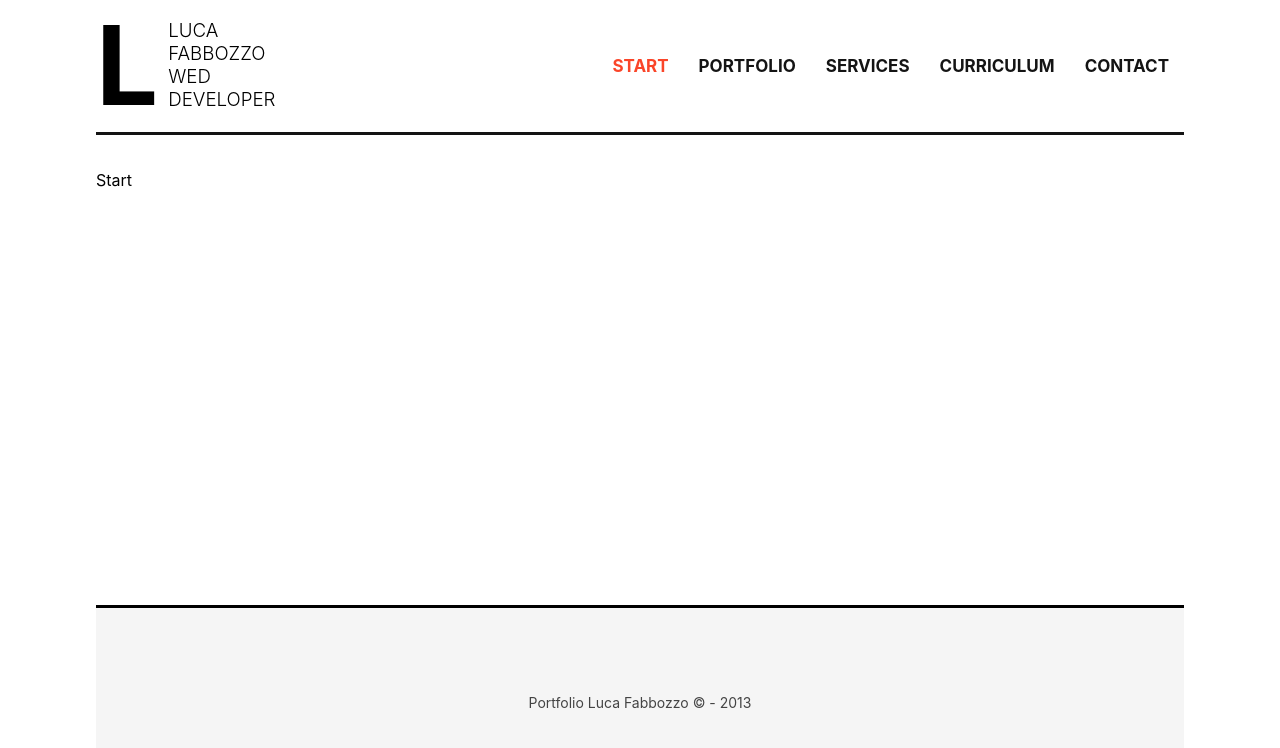
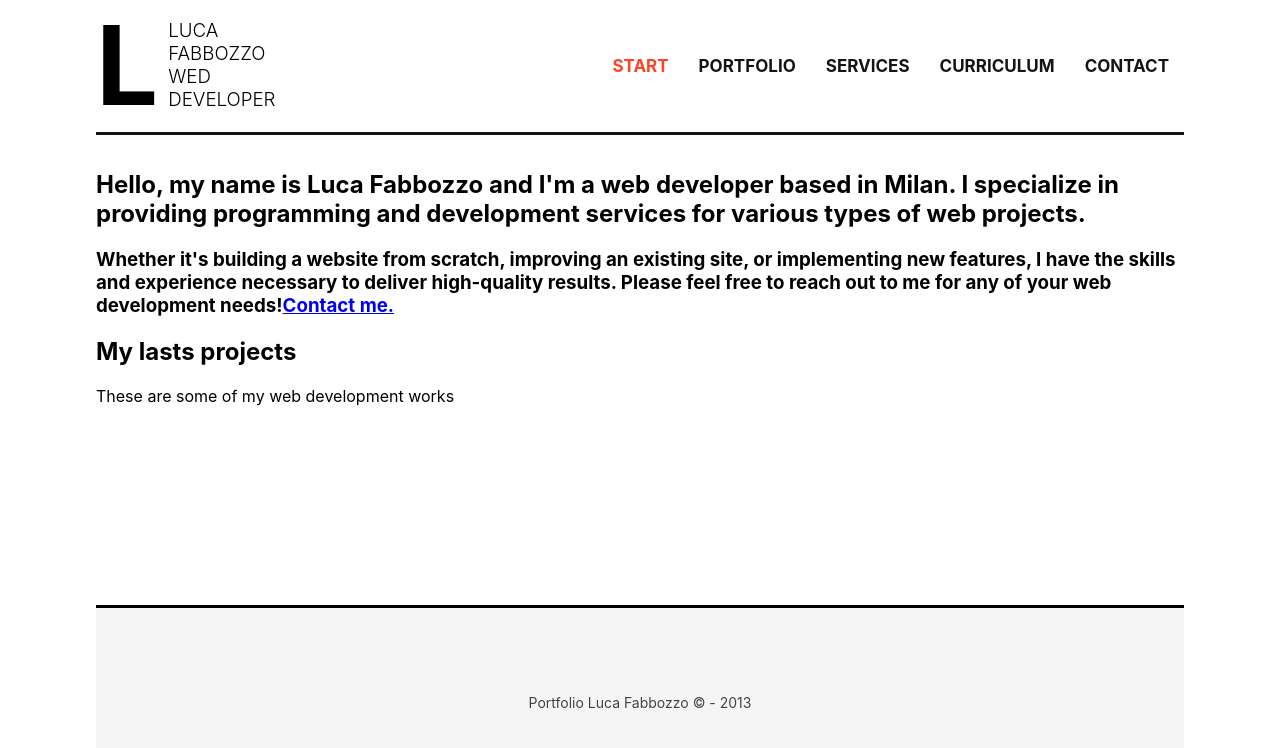
Before and after one commit to LucaFabbozzo/React-portfolio, a React (Create React App) app: page /start in a window 1280 px wide. Shown: the top 748 px of the page. Built offline with nearby package versions, Linux system fonts and the light colour scheme.

Commit message:
create portfolio pages

```diff
--- a/src/components/Contact.js
+++ b/src/components/Contact.js
@@ -2,6 +2,16 @@ import React from 'react'
 
 export const Contact = () => {
   return (
-    <div>Contact</div>
-  )
+    <div className="page">
+      <h1>Services</h1>
+
+      <form className="contact" action='mailto:luca@luca.com'>
+        <input type="text" placeholder="Name" />
+        <input type="text" placeholder="Surname" />
+        <input type="text" placeholder="Email" />
+        <textarea placeholder="Reason for contact" />
+        <input type="submit" value="Send"/>
+      </form>
+    </div>
+  );
 }
--- a/src/components/Curriculum.js
+++ b/src/components/Curriculum.js
@@ -2,6 +2,16 @@ import React from 'react'
 
 export const Curriculum = () => {
   return (
-    <div>Curriculum</div>
-  )
+    <div className="page">
+      <h1>Curriculum</h1>
+
+      <h2>Experience</h2>
+      <ul>
+        <li>Web Developer</li>
+      </ul>
+      <h2>skills</h2>
+      <h2>Education</h2>
+      <h2>Personal projects</h2>
+    </div>
+  );
 }
--- a/src/components/Portfolio.js
+++ b/src/components/Portfolio.js
@@ -2,6 +2,8 @@ import React from 'react'
 
 export const Portfolio = () => {
   return (
-    <div>Portfolio</div>
-  )
+    <div className="page">
+      <h1>Portfolio</h1>
+    </div>
+  );
 }
--- a/src/components/Services.js
+++ b/src/components/Services.js
@@ -2,6 +2,19 @@ import React from 'react'
 
 export const Services = () => {
   return (
-    <div>Services</div>
-  )
+    <div className="page">
+      <h1>Services</h1>
+
+      <section className="services">
+        <article className="service">
+          <h2>Web design</h2>
+          <p>I make your website that looks beautiful</p>
+        </article>
+        <article className="service">
+          <h2>Web developer</h2>
+          <p>I create your website from scratch</p>
+        </article>
+      </section>
+    </div>
+  );
 }
--- a/src/components/Start.js
+++ b/src/components/Start.js
@@ -1,7 +1,27 @@
 import React from 'react'
+import { Link } from 'react-router-dom';
 
 export const Start = () => {
   return (
-    <div>Start</div>
-  )
+    <div>
+      <h1>
+        Hello, my name is Luca Fabbozzo and I'm a web developer based in Milan.
+        I specialize in providing programming and development services for
+        various types of web projects.
+      </h1>
+      <h3>
+        Whether it's building a website from scratch, improving an existing
+        site, or implementing new features, I have the skills and experience
+        necessary to deliver high-quality results. Please feel free to reach out
+        to me for any of your web development needs!
+        <Link to="/contact">Contact me.</Link>
+      </h3>
+
+      <section className="lasts-works">
+        <h2>My lasts projects</h2>
+        <p>These are some of my web development works</p>
+        <div className="works"></div>
+      </section>
+    </div>
+  );
 }
```
